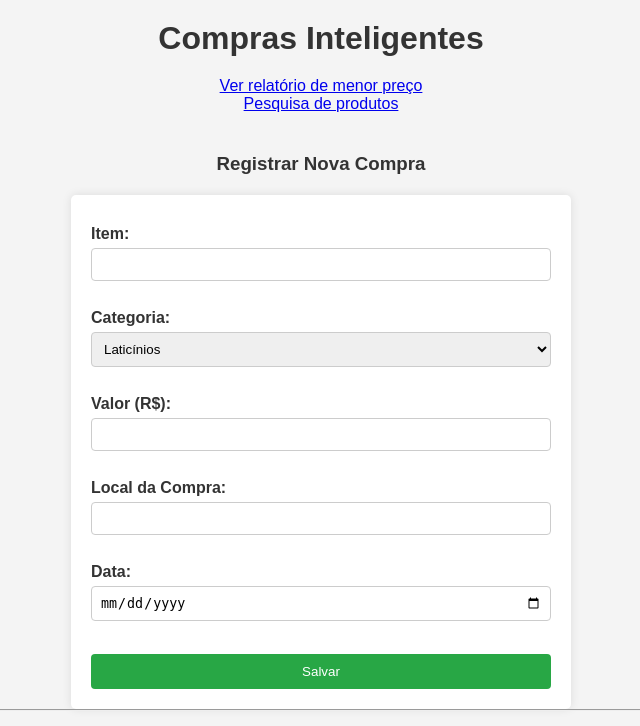
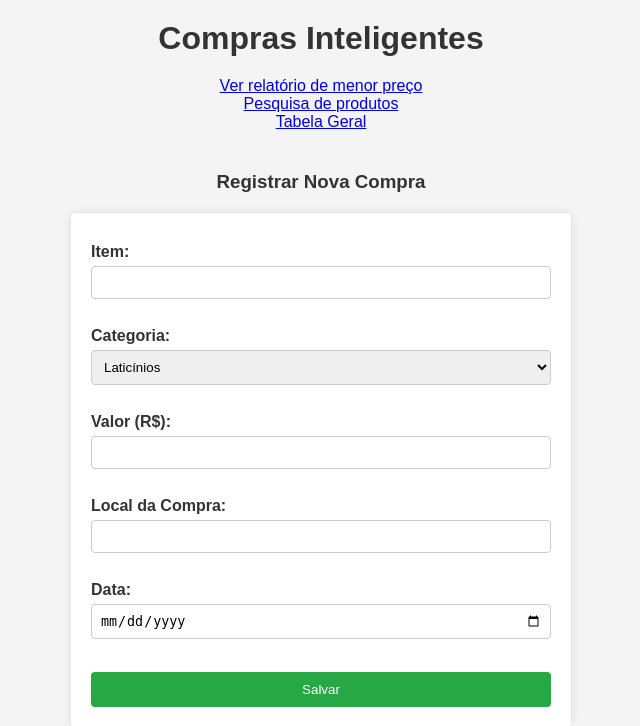
Before and after one commit to thaismsanchez/Compras-inteligentes, a Flask app: page / in a window 1280 px wide. Shown: the top 726 px of the page, without its empty margins (319-959 px from the left). Run offline with Flask 3, Linux system fonts and the light colour scheme; parts of the project's set-up code (start-up, migrations or seed data) failed here and were passed over.

Commit message:
Update index.html

```diff
--- a/templates/index.html
+++ b/templates/index.html
@@ -14,7 +14,7 @@
     <li><a href="{{ url_for('relatorio') }}">Ver relatório de menor preço</a></li>
  <!--  <li><a href="{{ url_for('lista') }}">Lista de Compras Inteligente</a></li> -->
     <li><a href="{{ url_for('pesquisa') }}">Pesquisa de produtos</a></li>
- <!-- <li><a href="{{ url_for('tabela') }}">Teste tabela</a></li> -->
+<li><a href="{{ url_for('tabela') }}">Tabela Geral</a></li>
   </ul>
 </nav>
   </header>
```
